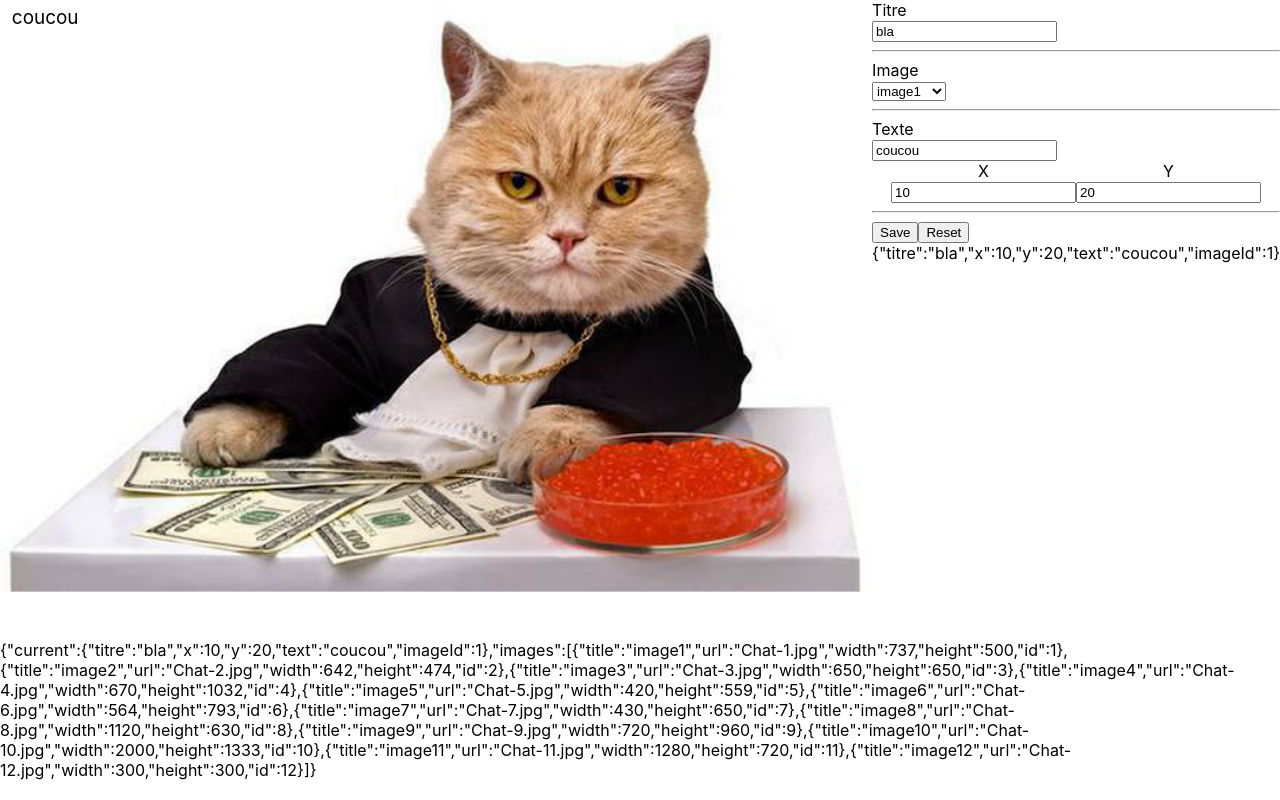
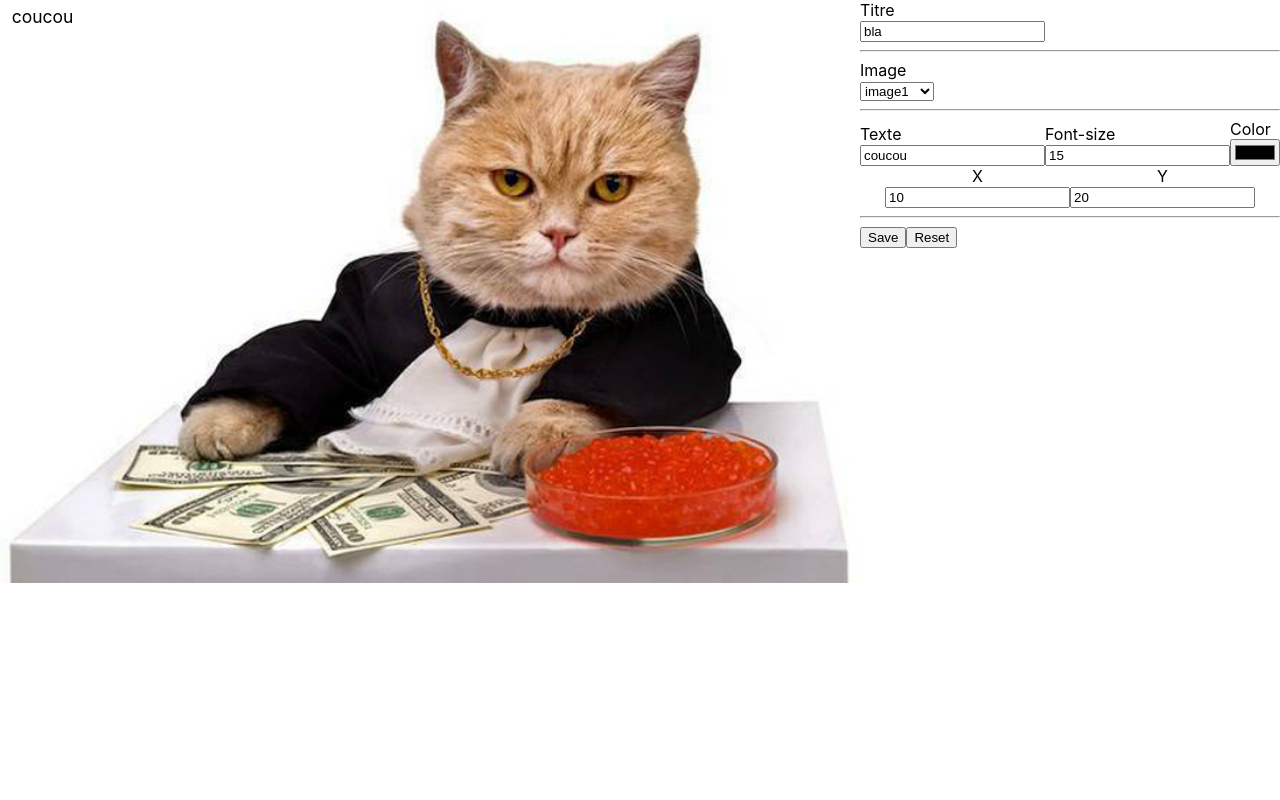
Before and after one commit to Rousslud/reactTraining, a React (Create React App) app: page / in a window 1280 px wide. Built offline with nearby package versions, Linux system fonts and the light colour scheme; data requests are answered from the project's data file.

Commit message:
Rajout des couleurs et fontsize + enregistrement meme dans db.json

```diff
--- a/db/db.json
+++ b/db/db.json
@@ -181,6 +181,26 @@
       "x": 100,
       "y": 100,
       "imageId": 12
+    },
+    {
+      "titre": "bla",
+      "x": 10,
+      "y": 20,
+      "text": "coucou",
+      "imageId": 6,
+      "color": "#601f1f",
+      "fontSize": 15,
+      "id": 13
+    },
+    {
+      "titre": "bla",
+      "x": "25",
+      "y": "150",
+      "text": "Who's the boss ?",
+      "imageId": 1,
+      "color": "#8e0628",
+      "fontSize": 40,
+      "id": 14
     }
   ],
   "config": {
--- a/src/App/App.js
+++ b/src/App/App.js
@@ -10,7 +10,7 @@ import { REST_ADR_SRV } from "./config/config.js";
 class App extends React.Component {
   constructor(props) {
     super(props);
-    this.state = { current: { titre: '', x: 0, y: 0, text: '', imageId: 0 }, images: [] };
+    this.state = { current: { titre: '', x: 0, y: 0, text: '', imageId: 0, color: "#000000", fontSize: 15 }, images: [] };
   }
   componentDidUpdate(pprops, pstate) {
     console.log(arguments);
@@ -24,7 +24,6 @@ class App extends React.Component {
         </div>
         <MemeForm images={this.state.images} onSubmit={formState => this.setState({ current: formState })}></MemeForm>
       </FlexLayout>
-      {JSON.stringify(this.state)}
     </div>;
   }
   componentDidMount() {
--- a/src/App/components/MemeForm/MemeForm.js
+++ b/src/App/components/MemeForm/MemeForm.js
@@ -1,9 +1,10 @@
 import React, { useState, useEffect } from 'react';
 import PropTypes from 'prop-types';
 import styles from './MemeForm.module.css';
+import { REST_ADR_SRV } from '../../config/config';
 
 const MemeForm = (props) => {
-  const [state, setstate] = useState({ titre: 'bla', x: 10, y: 20, text: 'coucou', imageId: 1 });
+  const [state, setstate] = useState({ titre: 'bla', x: 10, y: 20, text: 'coucou', imageId: 1, color: '#000000', fontSize: 15 });
   useEffect(() => {
     // appel de la fonction envoyée par les props
     props.onSubmit(state);
@@ -13,6 +14,15 @@ const MemeForm = (props) => {
       <form onSubmit={(evt) => {
         // Annulation du comportement par défaut de la soumission d'un formulaire
         evt.preventDefault();
+        fetch(`${REST_ADR_SRV}/memes${state.id ? '/' + state.id : ''}`, {
+          headers: {
+            "Content-Type": "application/json"
+          },
+          method: (state.id ? 'PUT' : 'POST'),
+          body: JSON.stringify(state)
+        })
+          .then(flux => flux.json())
+          .then(obj => { setstate(obj) })
       }}>
         <label htmlFor="titre">Titre</label><br /><input onChange={evt => {
           setstate({ ...state, titre: evt.target.value })
@@ -28,9 +38,19 @@ const MemeForm = (props) => {
         </select>
         <hr />
 
-        <label htmlFor="text">Texte</label><br /><input onChange={evt => {
+        <div style={{ display: 'inline-block' }}><label htmlFor="text">Texte</label><br /><input onChange={evt => {
           setstate({ ...state, text: evt.target.value })
-        }} value={state.text} type="text" id="text" placeholder="Mon texte"></input>
+        }} value={state.text} type="text" id="text" placeholder="Mon texte"></input></div>
+
+        <div style={{ display: 'inline-block' }}>
+          <label htmlFor="fontSize">Font-size</label><br /><input onChange={evt => {
+            setstate({ ...state, fontSize: Number(evt.target.value) })
+          }} value={state.fontSize} type="number" id="fontSize" placeholder="10"></input></div>
+
+        <div style={{ display: 'inline-block' }}><label htmlFor="color">Color</label><br /><input onChange={evt => {
+          setstate({ ...state, color: evt.target.value })
+        }} value={state.color} type="color" id="color"></input></div>
+
         <div style={{ textAlign: 'center' }}>
           <div style={{ display: 'inline-block' }}><label htmlFor="x">X</label><br /><input onChange={evt => {
             setstate({ ...state, x: evt.target.value })
@@ -43,7 +63,6 @@ const MemeForm = (props) => {
         <input type="submit" value="Save"></input>
         <input type="reset" value="Reset"></input>
       </form>
-      {JSON.stringify(state)}
     </div>
   );
 }
--- a/src/App/components/MemeViewer/MemeViewer.js
+++ b/src/App/components/MemeViewer/MemeViewer.js
@@ -6,7 +6,7 @@ import { BASE_IMG_URL } from "../../config/config.js";
 const MemeViewer = (props) => (
   <svg className={styles.MemeViewer} data-testid="MemeViewer" viewBox={'0 0 ' + (props.meme.image ? `${props.meme.image.width} ${props.meme.image.height}` : '500 300')}>
     {props.meme.image && <image href={`${BASE_IMG_URL}${props.meme.image.url}`} x="0" y="0" />}
-    <text x={props.meme.x} y={props.meme.y}>{props.meme.text}</text>
+    <text x={props.meme.x} y={props.meme.y} fill={props.meme.color} fontSize={props.meme.fontSize}>{props.meme.text} </text>
   </svg>
 );
 
```
Lines whose indentation alone changed are shown as unchanged.
